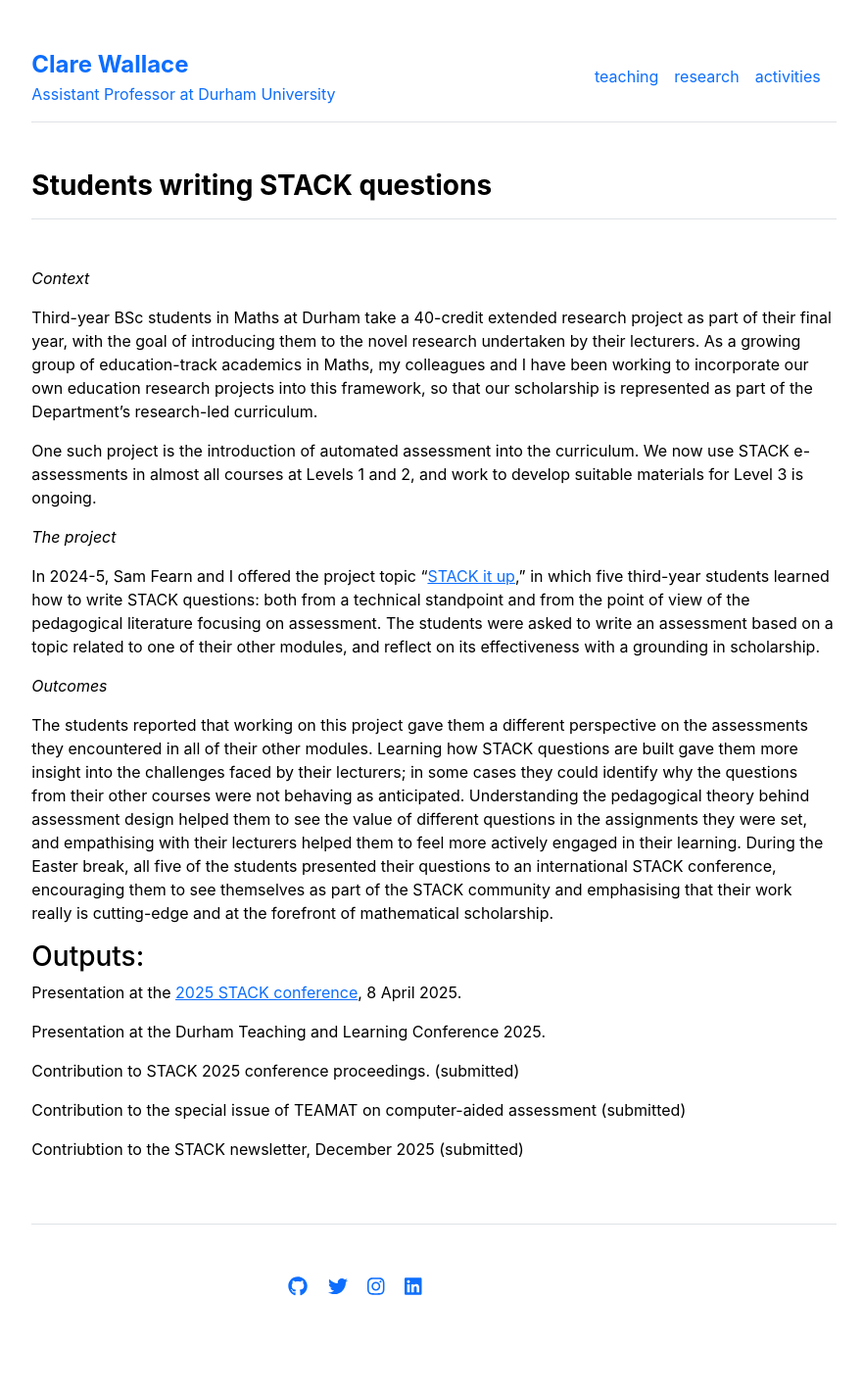
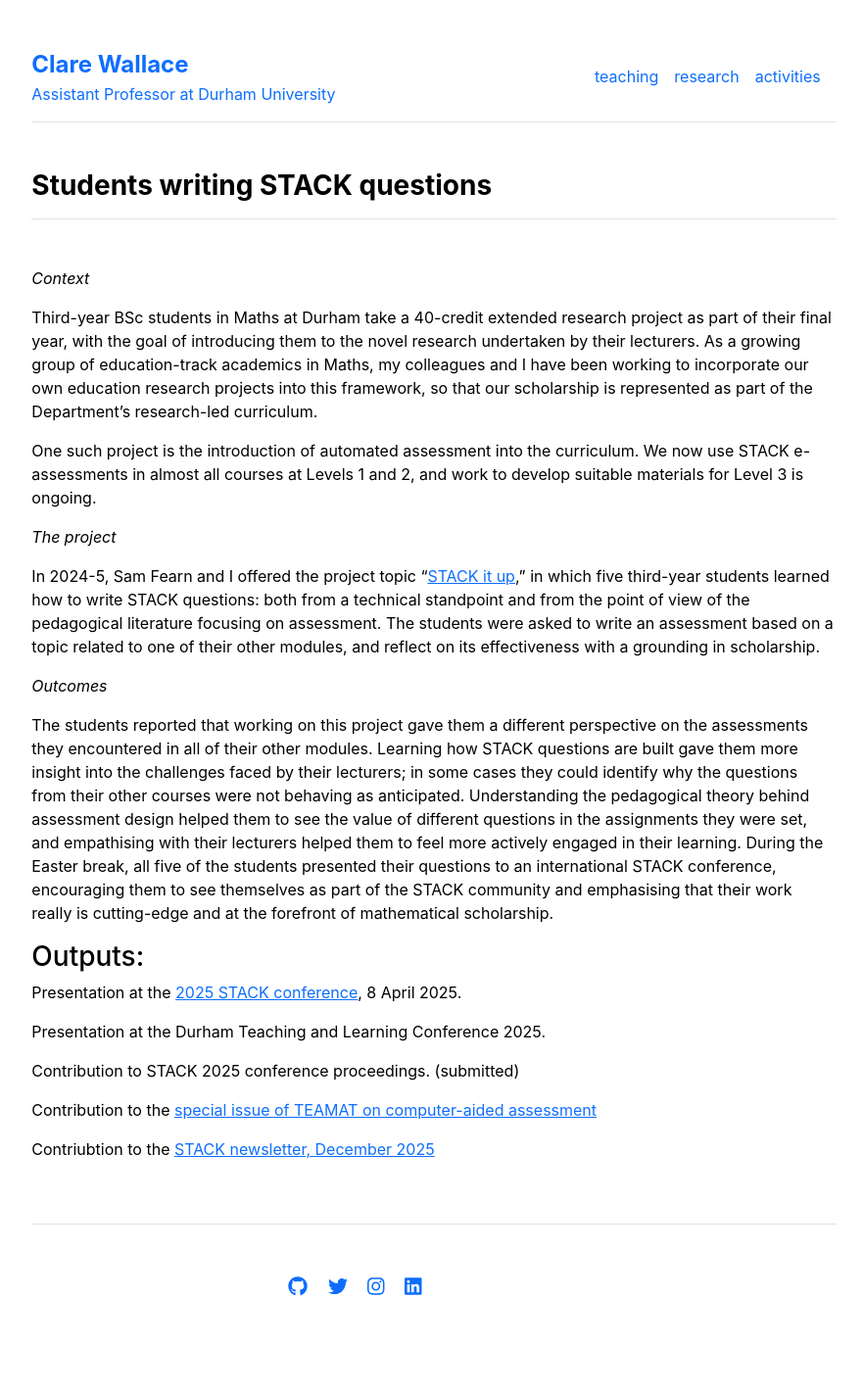
Before and after one commit to CWallace23/cwallace23.github.io, a Jekyll site: the page built from _posts/2025-06-06-students-writing-STACK.md, in a window 1280 px wide. Shown: the whole page at 98% size, without its empty margins (197-1078 px from the left). Built offline with Jekyll 4.4.1, drawn with Linux system fonts in a browser that asks for light colours.

Commit message:
stack paper updates

```diff
--- a/_posts/2025-06-06-students-writing-STACK.md
+++ b/_posts/2025-06-06-students-writing-STACK.md
@@ -25,6 +25,6 @@ Presentation at the Durham Teaching and Learning Conference 2025.
 
 Contribution to STACK 2025 conference proceedings. (submitted)
 
-Contribution to the special issue of TEAMAT on computer-aided assessment (submitted)
+Contribution to the [special issue of TEAMAT on computer-aided assessment](https://doi.org/10.1093/teamat/hrag006)
 
-Contriubtion to the STACK newsletter, December 2025 (submitted)
+Contriubtion to the [STACK newsletter, December 2025 ](https://stack-connect.oth-aw.de/newsletter-sammlung/stack-newsletter-8-06-25-1-1/)
```
